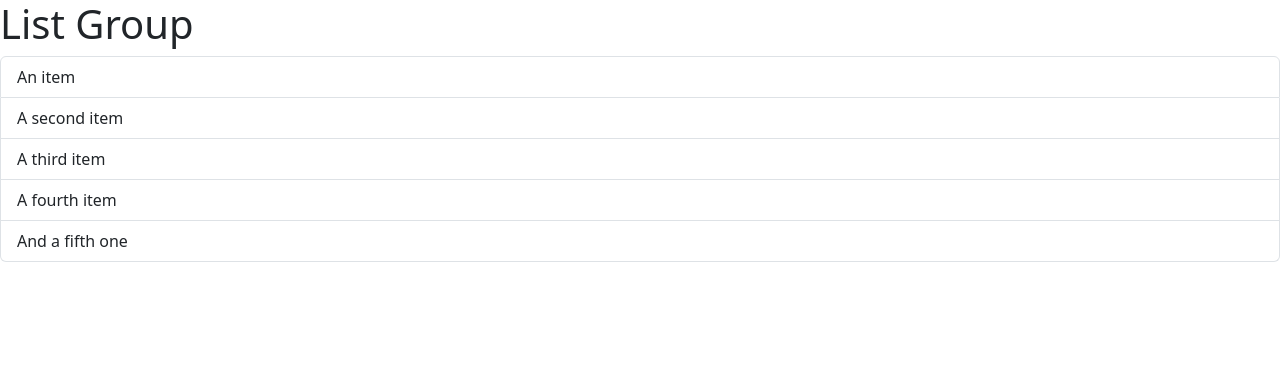
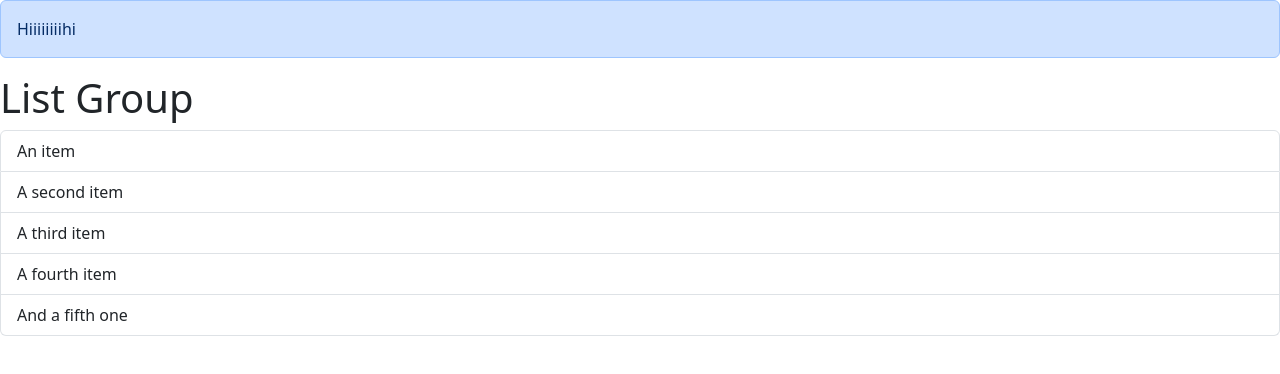
Before and after one commit to Grombrindle/LearningReact, a React (Vite) app: page / in a window 1280 px wide. Shown: the top 374 px of the page. Built offline with nearby package versions, Linux system fonts and the light colour scheme.

Commit message:
Passing Children

```diff
--- a/src/App.tsx
+++ b/src/App.tsx
@@ -1,3 +1,4 @@
+import Alert from "./components/Alert";
 import ListGroup from "./components/ListGroup";
 // import Message from './Message';
 function App() {
@@ -11,11 +12,17 @@
 
   const handleSelectItem = (item: string) => console.log(item);
   return (
-    <ListGroup
-      items={items}
-      heading="List Group"
-      onSelectItem={handleSelectItem}
-    />
+    <>
+      {/* <Alert message="hi" /> */}
+      <Alert>
+        <span>Hiiiiiiii</span>hi{" "}
+      </Alert>
+      <ListGroup
+        items={items}
+        heading="List Group"
+        onSelectItem={handleSelectItem}
+      />
+    </>
   );
 }
 
--- /dev/null
+++ b/src/components/Alert.tsx
@@ -0,0 +1,15 @@
+import React, { type ReactNode } from "react";
+
+interface Props {
+  children: ReactNode;
+}
+
+const Alert = ({ children }: Props) => {
+  return (
+    <div className="alert alert-primary" role="alert">
+      {children}
+    </div>
+  );
+};
+
+export default Alert;
```
